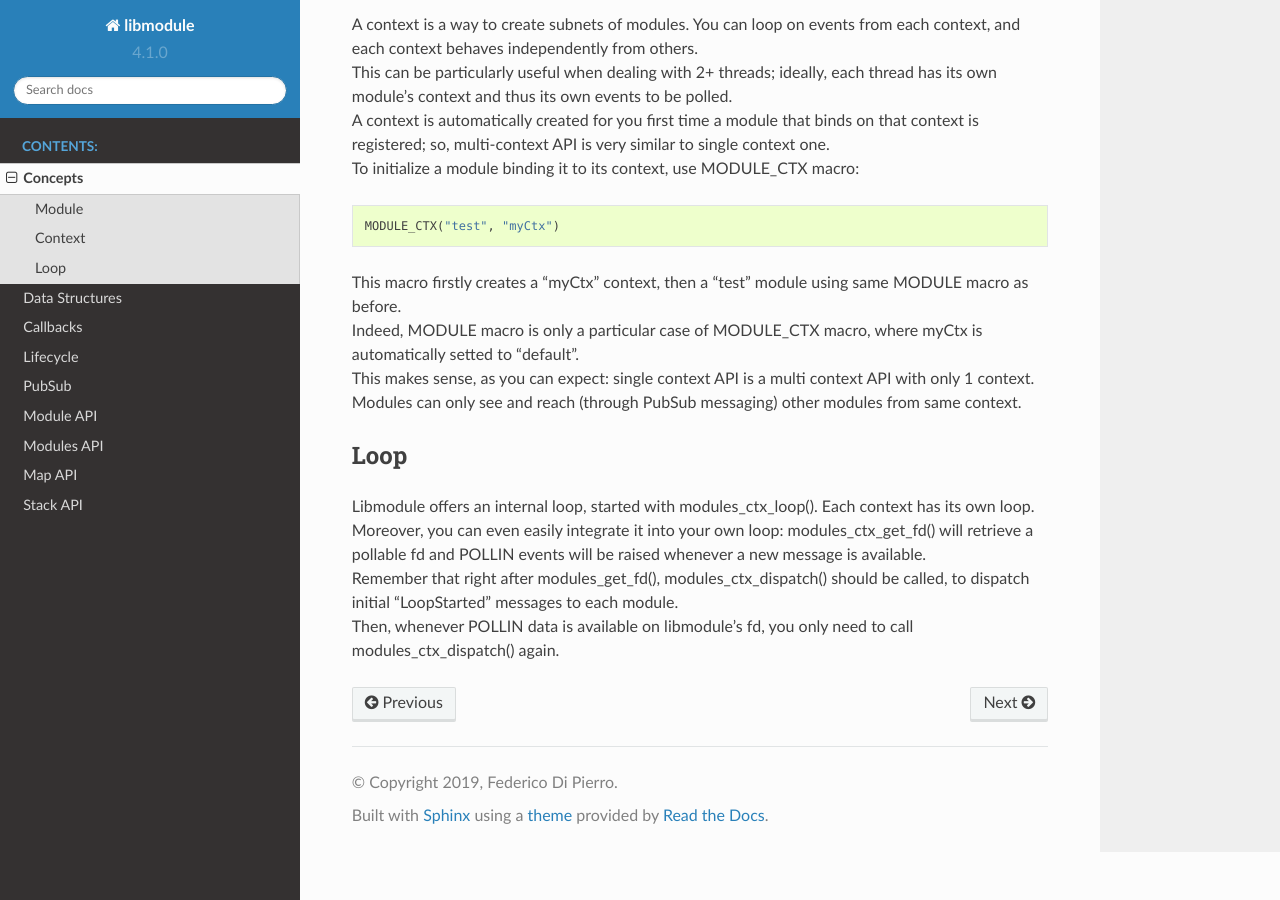
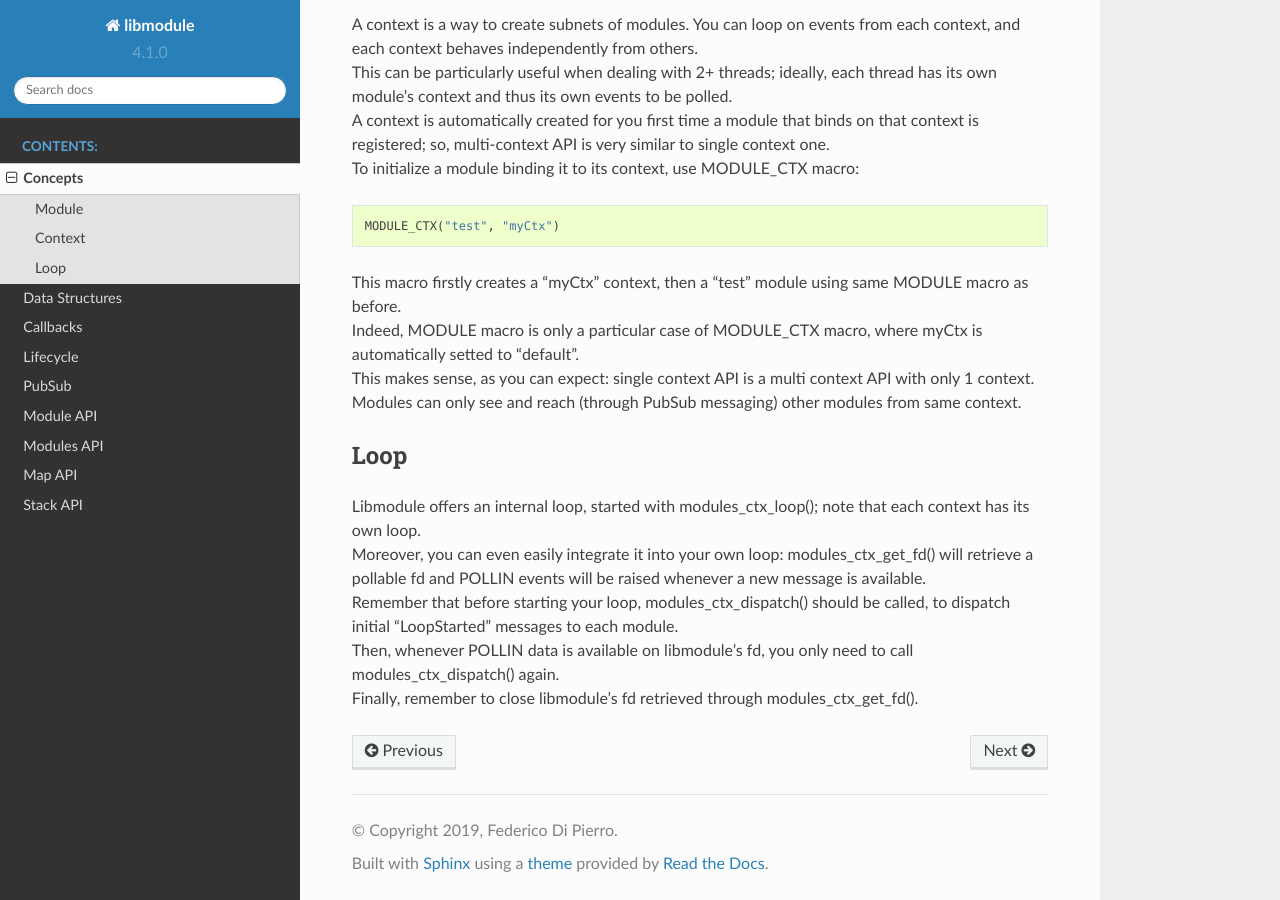
Before and after one commit to FedeDP/libmodule, a Sphinx documentation site: the page built from docs/src/concepts.rst, in a window 1280 px wide and 900 px high, scrolled down 614 px. Built offline with Sphinx 7.4.7 and the Read the Docs theme 2.0.0, drawn with Linux system fonts in a browser that asks for light colours.

Commit message:
Small doc updates.

```diff
--- a/docs/src/concepts.rst
+++ b/docs/src/concepts.rst
@@ -41,7 +41,8 @@ Modules can only see and reach (through PubSub messaging) other modules from sam
 Loop
 ----
 
-Libmodule offers an internal loop, started with modules_ctx_loop(). Each context has its own loop. |br|
+Libmodule offers an internal loop, started with modules_ctx_loop(); note that each context has its own loop. |br|
 Moreover, you can even easily integrate it into your own loop: modules_ctx_get_fd() will retrieve a pollable fd and POLLIN events will be raised whenever a new message is available. |br|
-Remember that right after modules_get_fd(), modules_ctx_dispatch() should be called, to dispatch initial "LoopStarted" messages to each module. |br|
+Remember that before starting your loop, modules_ctx_dispatch() should be called, to dispatch initial "LoopStarted" messages to each module. |br|
 Then, whenever POLLIN data is available on libmodule's fd, you only need to call modules_ctx_dispatch() again. |br|
+Finally, remember to close libmodule's fd retrieved through modules_ctx_get_fd(). |br|
```
